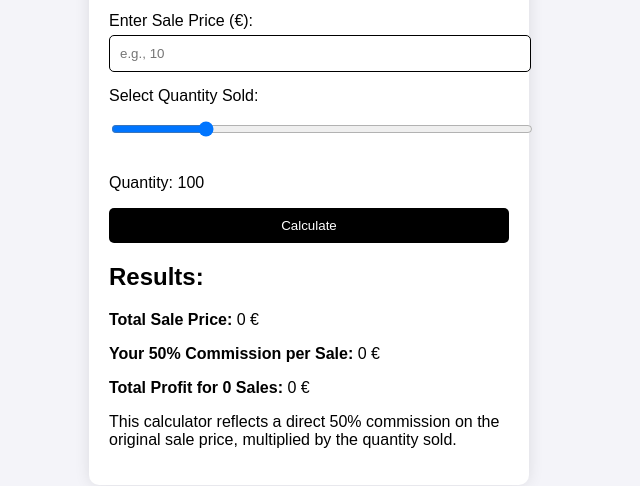
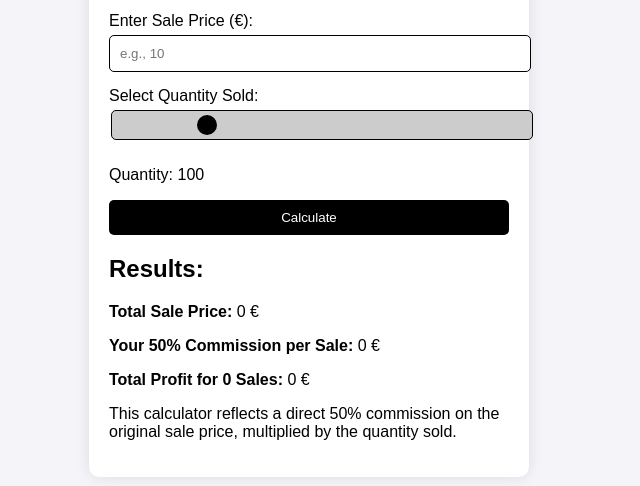
Before and after one commit to low-code-lab-io/Affiliate-Earnings-Calculator-For-the-Affiliates-, a plain HTML site: page index.html in a window 1280 px wide. Shown: the part 200-686 px from the top of the page, without its empty margins (331-971 px from the left). Drawn offline with Linux system fonts and the light colour scheme.

Commit message:
Update index.html

```diff
--- a/index.html
+++ b/index.html
@@ -43,6 +43,28 @@
         }
         input[type="range"] {
             margin-bottom: 10px;
+            -webkit-appearance: none;
+            appearance: none;
+            height: 8px;
+            background: #ccc; /* Slider track color */
+            border-radius: 5px;
+            outline: none;
+        }
+        input[type="range"]::-webkit-slider-thumb {
+            -webkit-appearance: none;
+            appearance: none;
+            width: 20px;
+            height: 20px;
+            background: #000; /* Thumb color */
+            border-radius: 50%;
+            cursor: pointer;
+        }
+        input[type="range"]::-moz-range-thumb {
+            width: 20px;
+            height: 20px;
+            background: #000; /* Thumb color */
+            border-radius: 50%;
+            cursor: pointer;
         }
         button {
             width: 100%;
```
